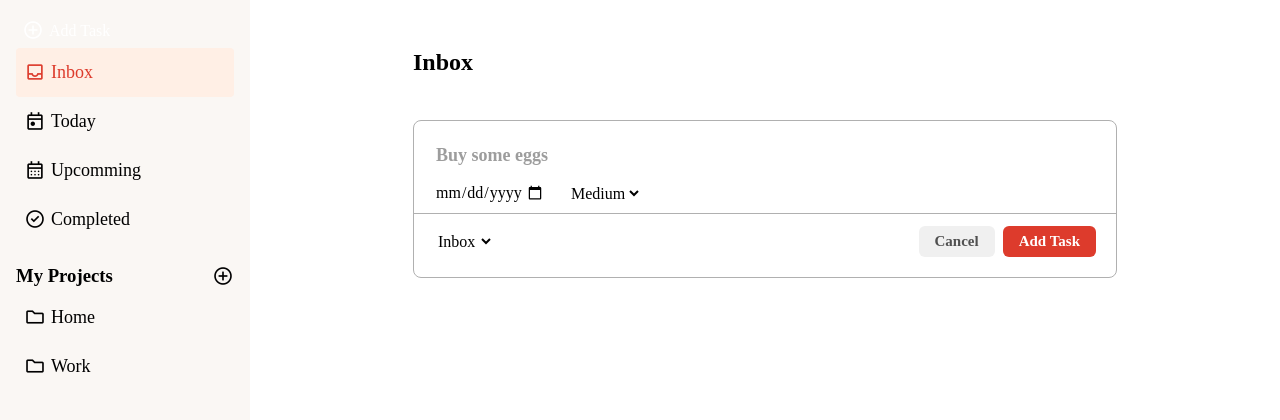
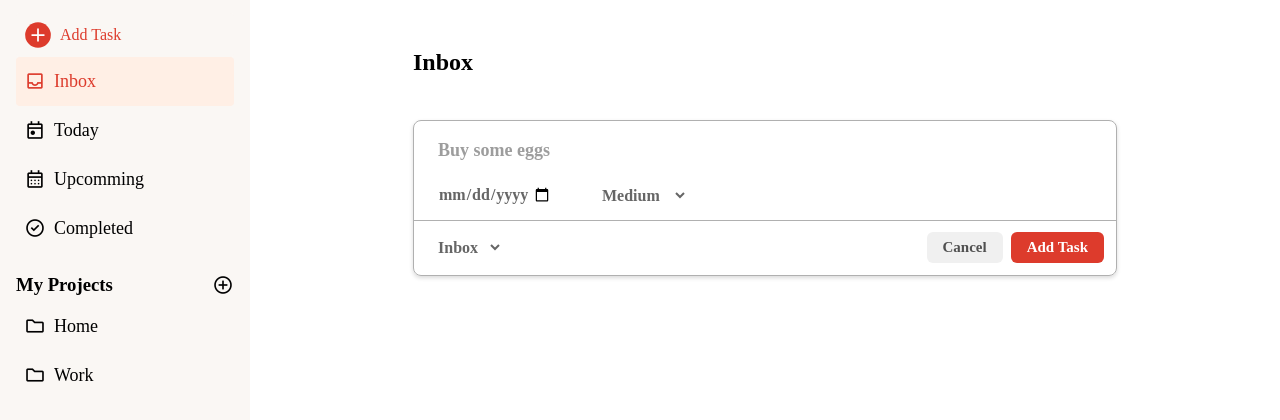
Before and after one commit to MCurb/todo-list-TOP, a website built with webpack: page src/template.html in a window 1280 px wide. Shown: the part 44-464 px from the top of the page. Built offline with nearby package versions, Linux system fonts and the light colour scheme.

Commit message:
Style edit task form

```diff
--- a/src/dom.js
+++ b/src/dom.js
@@ -80,7 +80,7 @@ export function taskActionHandler(e) {
         .querySelector(`[data-task-content-id="${task.id}"]`)
         .insertAdjacentElement("afterend", editTaskForm);
       editTaskForm.setAttribute("data-task-form-id", `${task.id}`);
-      editTaskForm.style.display = "block";
+      editTaskForm.style.display = "grid";
       //Make the task content disappear
       document.querySelector(`[data-task-content-id="${task.id}"]`).remove();
 
--- a/src/styles.css
+++ b/src/styles.css
@@ -151,7 +151,6 @@ body {
 }
 
 .task-details-container:hover {
-  cursor: pointer;
   transform: translateY(-1px);
   box-shadow: 0 4px 12px rgba(0, 0, 0, 0.15);
 }
@@ -188,7 +187,7 @@ body {
 
 /* Task Forms */
 
-.task-form {
+.task-form, .edit-task-form {
   display: grid;
   grid-template-columns: 1fr max-content;
   grid-template-rows: max-content max-content max-content max-content;
@@ -202,40 +201,57 @@ body {
   width: 55vw;
   border: 1px solid #b0b0b0;
   border-radius: 8px;
-  padding: 20px;
+  padding: 12px;
   position: relative;
+  box-shadow: rgba(0, 0, 0, 0.15) 0px 2px 4px;
 }
 
 .task-form input,
-.task-form select {
+.task-form select,
+.edit-task-form input,
+.edit-task-form select {
   border: none;
   outline: none;
 }
 
-.title-input {
+.title-input, .title-edit-input {
   grid-area: title;
   justify-self: start;
   width: 100%;
   font-size: 18px;
   font-weight: 600;
+  padding: 4px 12px;
 }
 
-.title-input::placeholder {
+.title-input::placeholder, .title-edit-input::placeholder {
   font-weight: 600;
   font-size: 18px;
   color: #9d9d9d;
 }
 
-.task-actions {
+.task-actions, .edit-task-actions {
   grid-area: actions;
   display: grid;
   grid-template-columns: max-content max-content;
   column-gap: 24px;
 }
 
-.date-input::-webkit-calendar-picker-indicator {
+.date-input::-webkit-calendar-picker-indicator,
+.date-edit-input::-webkit-calendar-picker-indicator {
   margin-left: -12px;
   padding: 0;
+}
+
+.date-input::-webkit-calendar-picker-indicator:hover,
+.date-edit-input::-webkit-calendar-picker-indicator:hover {
+  cursor: pointer;
+}
+
+.date-input, .date-edit-input {
+  color: hsl(0, 0%, 40%);
+  font-weight: 600;
+  padding: 4px 12px;
+  border-radius: 6px;
 }
 
 .line {
@@ -243,27 +259,35 @@ body {
   left: 0;
   right: 0;
   border-top: 1px solid #b0b0b0;
-  bottom: 40%;
+  bottom: 35%;
   z-index: 1;
 }
 
-.select-project {
+.select-project, .select-project-edit {
   grid-area: project;
   justify-self: start;
   background-color: white;
+  font-weight: 600;
+  color: hsl(0, 0%, 40%);
+  padding: 4px 8px;
+  border-radius: 6px;
 }
 
-.select-priority {
+.select-priority, .select-priority-edit {
   background-color: white;
+  font-weight: 600;
+  color: hsl(0, 0%, 40%);
+  padding: 4px 12px;
+  border-radius: 6px;
 }
 
-.task-btns {
+.task-btns, .task-edit-btns {
   grid-area: buttons;
   display: flex;
   gap: 8px;
 }
 
-.task-btns button {
+.task-btns button, .task-edit-btns button {
   border: none;
   font-weight: 700;
   font-size: 15px;
@@ -272,24 +296,35 @@ body {
   transition: all 0.15s ease;
 }
 
-.cancel-btn {
+.cancel-btn, .cancel-edit-btn {
   background-color: hsl(0, 0%, 94%);
   color: rgb(80, 80, 80);
 }
 
-.cancel-btn:hover {
+.cancel-btn:hover, .cancel-edit-btn:hover {
   background-color: hsl(0, 0%, 86%);
   cursor: pointer;
 }
 
-.add-task-btn {
+.add-task-btn, .save-task-btn {
   background-color: hsl(5, 72%, 52%);
   color: white;
 }
 
-.add-task-btn:hover {
+.add-task-btn:hover, .save-task-btn:hover {
   background-color: hsl(5, 72%, 44%);
   cursor: pointer;
+}
+
+.date-input:hover,
+.select-priority:hover,
+.select-project:hover,
+.date-edit-input:hover,
+.select-priority-edit:hover,
+.select-project-edit:hover {
+  cursor: pointer;
+  background-color: hsl(0, 0%, 90%);
+  color: hsl(0, 0%, 20%);
 }
 
 /* SIDEBAR */
@@ -342,19 +377,18 @@ body {
 }
 
 .task-categories div:hover:not(.active-sidebar-project),
-.projects div:hover:not(.active-sidebar-project) {
+.projects div:hover:not(.active-sidebar-project),
+.add-task-btn-sidebar:hover {
   background-color: hsl(0, 0%, 90%);
   cursor: pointer;
 }
 
-.sidebar .add-task-btn {
+.add-task-btn-sidebar {
   border: none;
   background-color: hsl(30, 40%, 97%);
-}
-
-.add-task-btn:hover .hover {
-  font-variation-settings: "FILL" 1, "wght" 700;
-  color: hsl(0, 0%, 60%);
+  color: hsl(5, 72%, 52%);
+  border-radius: 4px;
+  padding: 8px 0 8px 8px;
 }
 
 .add-project:hover .material-symbols-outlined {
@@ -383,7 +417,7 @@ body {
 .flexbox {
   display: flex;
   align-items: center;
-  gap: 5px;
+  gap: 8px;
 }
 
 .checkbox {
--- a/src/template.html
+++ b/src/template.html
@@ -18,9 +18,22 @@
         <span class="material-symbols-outlined">dock_to_right</span>
       </div>
       <div class="task-categories">
-        <button class="add-task-btn flexbox">
-          <span class="material-symbols-outlined hover">add_circle</span>Add
-          Task
+        <button class="add-task-btn-sidebar flexbox">
+          <svg
+            xmlns="http://www.w3.org/2000/svg"
+            viewBox="0 0 48 48"
+            width="28"
+            height="28"
+          >
+            <circle cx="24" cy="24" r="22" fill="hsl(5, 72%, 52%)" />
+            <path
+              d="M24 14v20M14 24h20"
+              stroke="#fff"
+              stroke-width="3"
+              stroke-linecap="round"
+            />
+          </svg>
+          Add Task
         </button>
       </div>
       <div class="projects">
@@ -33,10 +46,15 @@
       <h2 class="active-project-name">Inbox</h2>
       <div class="tasks-div"></div>
       <form class="task-form">
-        <input type="text" placeholder="Buy some eggs" class="title-input" autofocus />
+        <input
+          type="text"
+          placeholder="Buy some eggs"
+          class="title-input"
+          autofocus
+        />
 
         <div class="task-actions">
-          <input type="date" class="date-input" required/>
+          <input type="date" class="date-input" required />
           <select class="select-priority">
             <option value="High">High</option>
             <option value="Medium" selected>Medium</option>
@@ -56,19 +74,24 @@
           type="text"
           placeholder="Buy some eggs"
           class="title-edit-input"
+          autofocus
         />
 
+        <div class="edit-task-actions">
           <input type="date" class="date-edit-input" />
-
-        <select class="select-project-edit"></select>
 
           <select class="select-priority-edit">
             <option value="High">High</option>
             <option value="Medium">Medium</option>
             <option value="Low">Low</option>
           </select>
-
+        </div>
+        <div class="line"></div>
+        <select class="select-project-edit"></select>
+        <div class="task-edit-btns">
+          <button type="button" class="cancel-edit-btn">Cancel</button>
           <button type="submit" class="save-task-btn">Save</button>
+        </div>
       </form>
       <form class="new-project-form">
         <input
```
Lines whose indentation alone changed are shown as unchanged.
